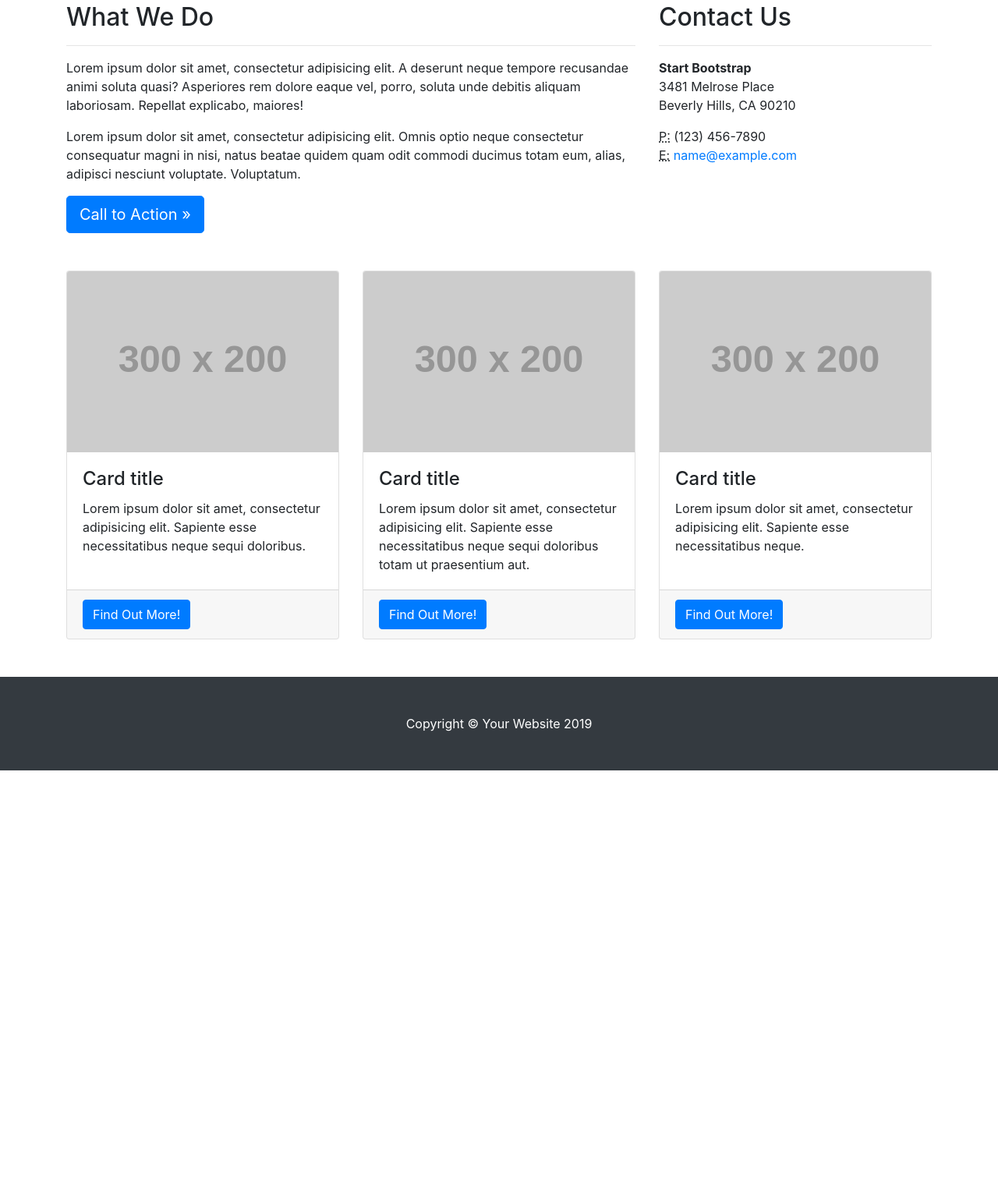
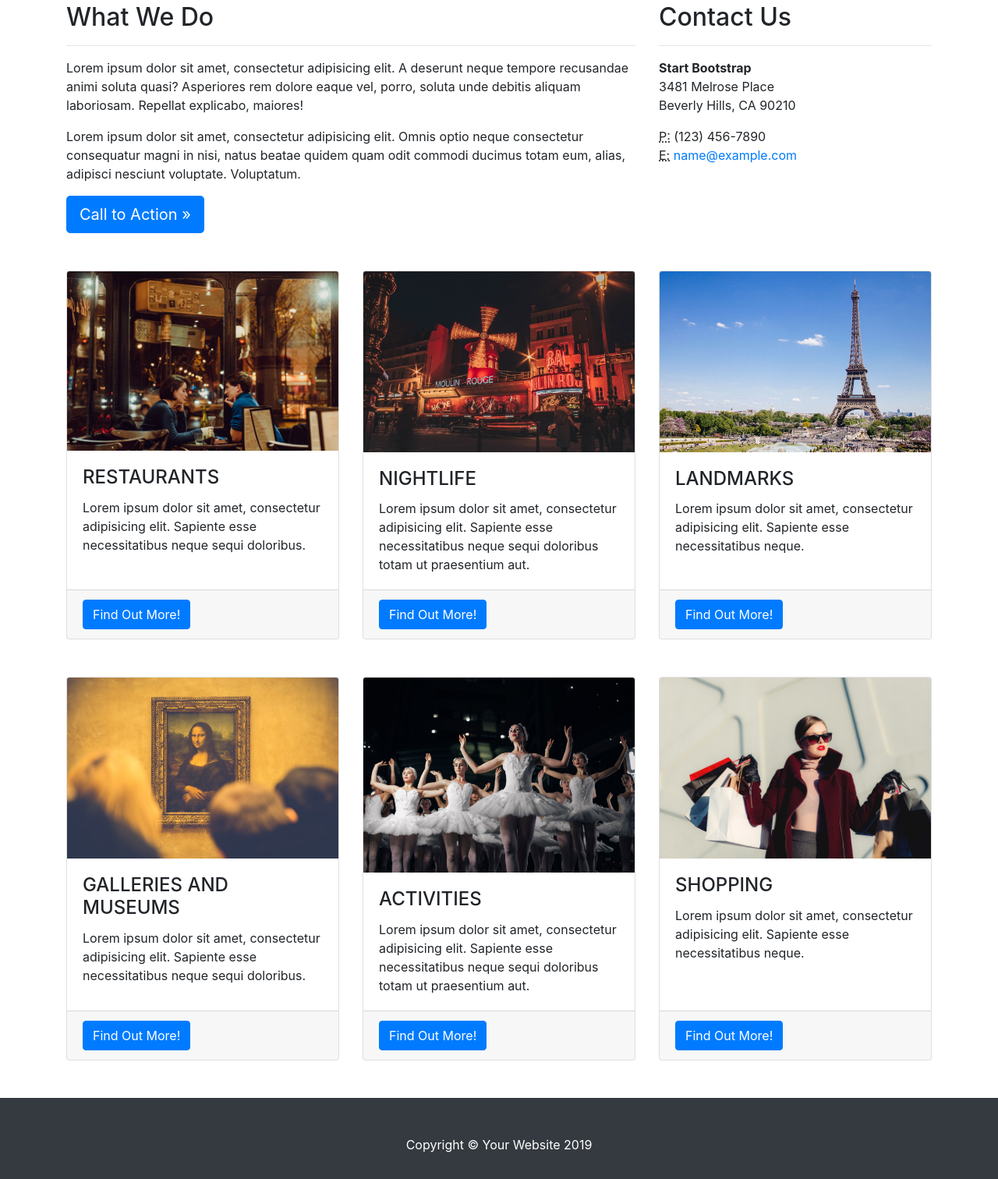
Before and after one commit to eshabhabuta/Like-a-Parisian, a website: page index.html in a window 1280 px wide. Shown: the part 428-1940 px from the top of the page at 78% size. Before the commit the page ends 1416 px from the top, so only its background shows below. Drawn offline with Linux system fonts and the light colour scheme; placeholder pictures from the web are drawn by us.

Commit message:
added images to picture buttons

```diff
--- a/index.html
+++ b/index.html
@@ -94,9 +94,9 @@
     <div class="row">
       <div class="col-md-4 mb-5">
         <div class="card h-100">
-          <img class="card-img-top" src="http://placehold.it/300x200" alt="">
+          <img class="card-img-top" src="./picture-buttons/RESTAURANTS.jpeg" alt="">
           <div class="card-body">
-            <h4 class="card-title">Card title</h4>
+            <h4 class="card-title">RESTAURANTS</h4>
             <p class="card-text">Lorem ipsum dolor sit amet, consectetur adipisicing elit. Sapiente esse necessitatibus neque sequi doloribus.</p>
           </div>
           <div class="card-footer">
@@ -106,9 +106,9 @@
       </div>
       <div class="col-md-4 mb-5">
         <div class="card h-100">
-          <img class="card-img-top" src="http://placehold.it/300x200" alt="">
+          <img class="card-img-top" src="./picture-buttons/NIGHTLIFE.jpeg" alt="">
           <div class="card-body">
-            <h4 class="card-title">Card title</h4>
+            <h4 class="card-title">NIGHTLIFE</h4>
             <p class="card-text">Lorem ipsum dolor sit amet, consectetur adipisicing elit. Sapiente esse necessitatibus neque sequi doloribus totam ut praesentium aut.</p>
           </div>
           <div class="card-footer">
@@ -118,9 +118,49 @@
       </div>
       <div class="col-md-4 mb-5">
         <div class="card h-100">
-          <img class="card-img-top" src="http://placehold.it/300x200" alt="">
+          <img class="card-img-top" src="./picture-buttons/LANDMARKS.jpeg" alt="">
           <div class="card-body">
-            <h4 class="card-title">Card title</h4>
+            <h4 class="card-title">LANDMARKS</h4>
+            <p class="card-text">Lorem ipsum dolor sit amet, consectetur adipisicing elit. Sapiente esse necessitatibus neque.</p>
+          </div>
+          <div class="card-footer">
+            <a href="#" class="btn btn-primary">Find Out More!</a>
+          </div>
+        </div>
+      </div>
+    </div>
+    <!-- /.row -->
+
+    <div class="row">
+      <div class="col-md-4 mb-5">
+        <div class="card h-100">
+          <img class="card-img-top" src="./picture-buttons/GALLERIESANDMUSEUMS.jpeg" alt="">
+          <div class="card-body">
+            <h4 class="card-title">GALLERIES AND MUSEUMS</h4>
+            <p class="card-text">Lorem ipsum dolor sit amet, consectetur adipisicing elit. Sapiente esse necessitatibus neque sequi doloribus.</p>
+          </div>
+          <div class="card-footer">
+            <a href="#" class="btn btn-primary">Find Out More!</a>
+          </div>
+        </div>
+      </div>
+      <div class="col-md-4 mb-5">
+        <div class="card h-100">
+          <img class="card-img-top" src="./picture-buttons/ACTIVITIES.jpeg" alt="">
+          <div class="card-body">
+            <h4 class="card-title">ACTIVITIES</h4>
+            <p class="card-text">Lorem ipsum dolor sit amet, consectetur adipisicing elit. Sapiente esse necessitatibus neque sequi doloribus totam ut praesentium aut.</p>
+          </div>
+          <div class="card-footer">
+            <a href="#" class="btn btn-primary">Find Out More!</a>
+          </div>
+        </div>
+      </div>
+      <div class="col-md-4 mb-5">
+        <div class="card h-100">
+          <img class="card-img-top" src="./picture-buttons/SHOPPING.jpeg" alt="">
+          <div class="card-body">
+            <h4 class="card-title">SHOPPING</h4>
             <p class="card-text">Lorem ipsum dolor sit amet, consectetur adipisicing elit. Sapiente esse necessitatibus neque.</p>
           </div>
           <div class="card-footer">
```
Also changed, not shown: picture-buttons/ACTIVITIES.jpeg (added), picture-buttons/GALLERIESANDMUSEUMS.jpeg (added), picture-buttons/LANDMARKS.jpeg (added), picture-buttons/NIGHTLIFE.jpeg (added), picture-buttons/RESTAURANTS.jpeg (added), picture-buttons/SHOPPING.jpeg (added).
